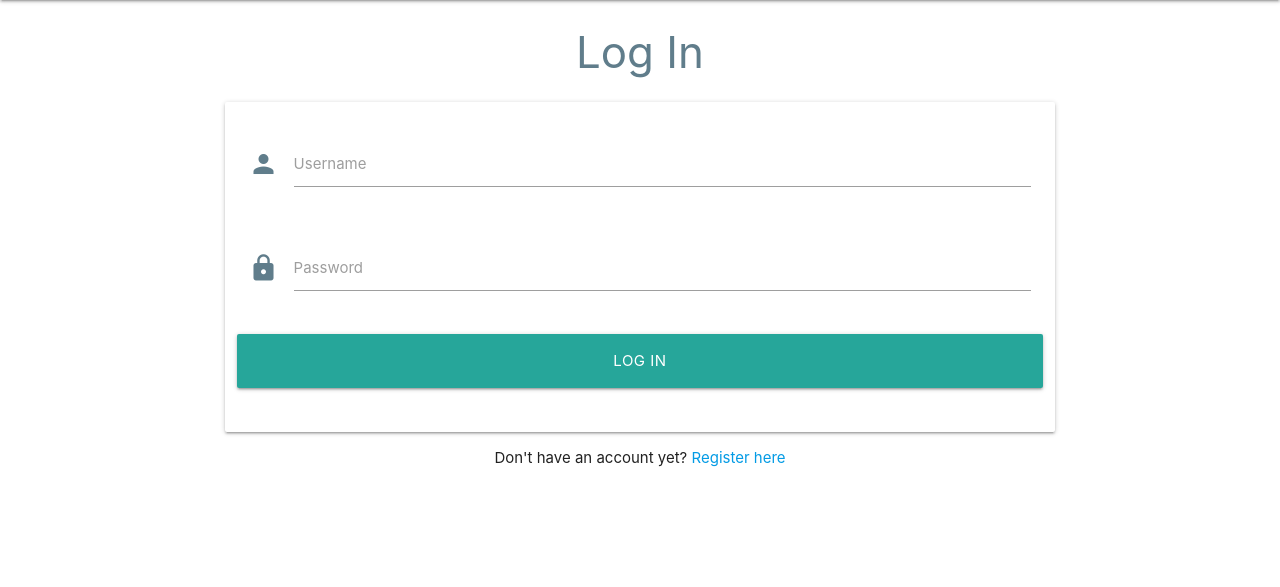
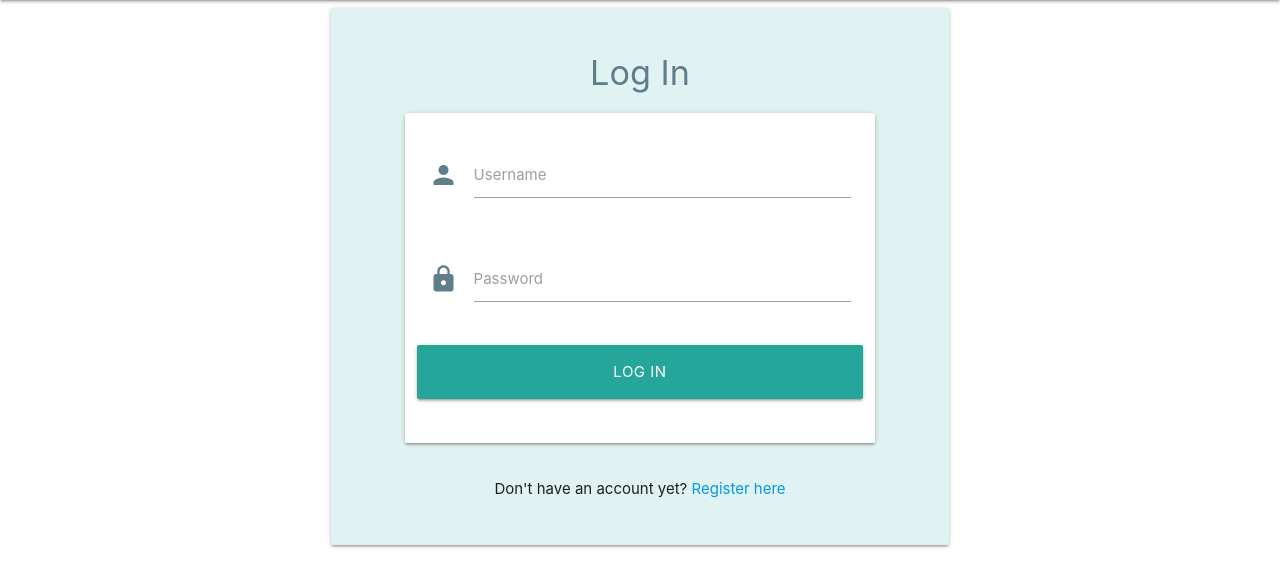
Before and after one commit to Code-Institute-Submissions/ms-project-3-v2, a Flask app: page /login in a window 1280 px wide. Shown: the part 64-651 px from the top of the page. Run offline with Flask 2, Linux system fonts and the light colour scheme; some libraries are stand-ins or nearby versions.

Commit message:
Final code review for login.html

```diff
--- a/templates/login.html
+++ b/templates/login.html
@@ -1,18 +1,19 @@
 {% extends "base.html" %}
 {% block content %}
 
-<h3 class="center-align blue-grey-text">Log In</h3>
-
 <div class="row">
-
-  <form class="col s12 m8 offset-m2" method="POST" action="{{ url_for('login') }}">
+    <div class="col s10 offset-s1 m6 offset-m3">
+        <div class="card-panel teal lighten-5">
+            <h4 class="center-align blue-grey-text">Log In</h4>
+            <div class="row">
+                <form class="col s12 m10 offset-m1" method="POST" action="{{ url_for('login') }}">
                     <div class="card-panel">
                     <!-- username -->
                         <div class="row">
                             <div class="input-field col s12">
                                 <i class="material-icons prefix blue-grey-text">person</i>
-          <input id="username" name="username" type="text" class="validate" minlength="5"
-            maxlength="15" pattern="^[a-zA-Z0-9]{5,15}$" required>
+                                <input id="username" name="username" type="text" class="validate"
+                                    minlength="5" maxlength="15" pattern="^[a-zA-Z0-9]{5,15}$" required>
                                 <label for="username">Username</label>
                             </div>
                         </div>
@@ -27,15 +28,20 @@
                         </div>
                     <!-- login -->
                         <div class="row">
-        <button type="submit" class="col s12 btn-large waves-effect waves-light">Log In</button>
+                            <button type="submit" class="col s12 btn-large waves-effect waves-light">
+                                Log In
+                            </button>
                         </div>
                     </div>
                 </form>
+            </div>
             <div class="row">
                 <div class="col s12 center-align">
                     <p>Don't have an account yet? <a href="{{ ('register') }}">Register here</a></p>
                 </div>
             </div>
         </div>
+    </div>
+</div>
 
 {% endblock %}
```
Lines whose indentation alone changed are shown as unchanged.
